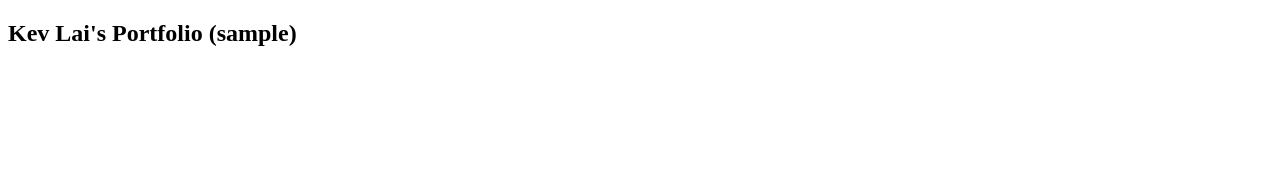
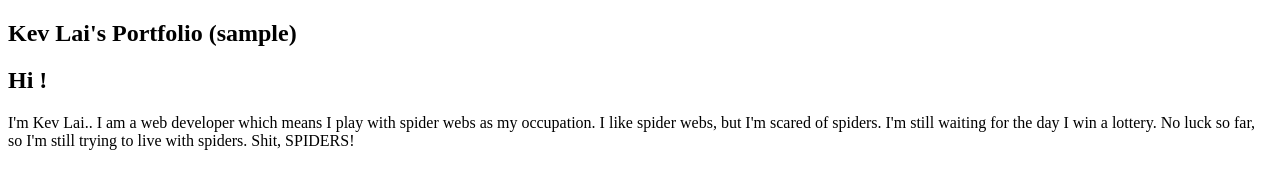
Before and after one commit to kevguy/portofolioTutorial, a plain HTML site: page index.html in a window 1280 px wide. Drawn offline with nearby package versions, Linux system fonts and the light colour scheme.

Commit message:
feat: add about me

```diff
--- a/index.html
+++ b/index.html
@@ -15,7 +15,12 @@
         </div>
       </div>
     </section>
-
+    <section class="about-myself">
+      <div class="content">
+        <h2>Hi !</h2>
+        <p>I'm <span>Kev Lai</span>.. I am a <span>web developer</span> which means I play with spider webs as my occupation. I like spider webs, but I'm scared of spiders. I'm still waiting for the day I win a lottery. No luck so far, so I'm still trying to live with <span>spiders</span>. Shit, SPIDERS!</p>
+      </div>
+    </section>
 
 
 
```
